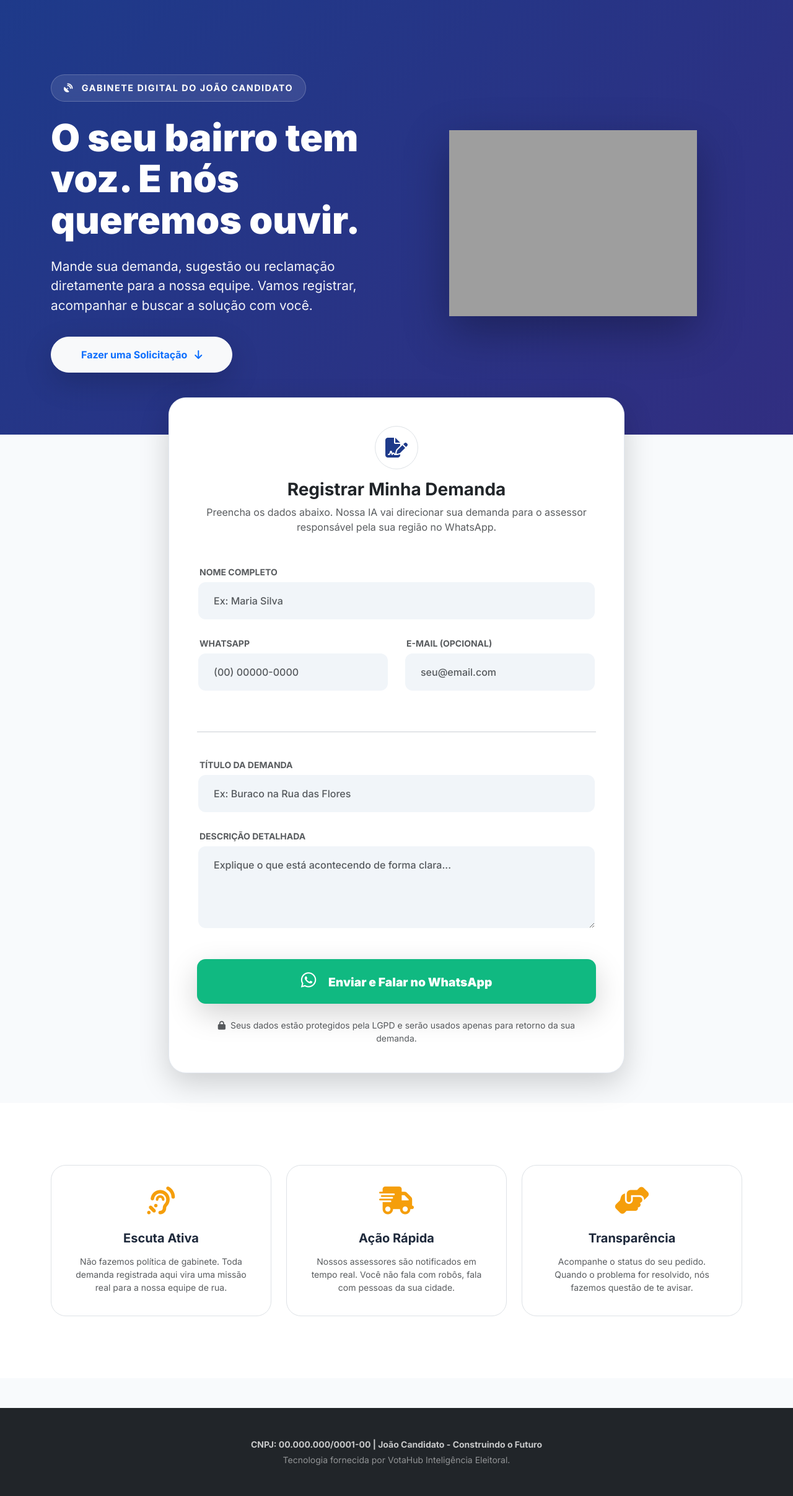
After one commit to guibatist/app-candidatos, a Flask app: page /crm/campanha in a window 1280 px wide. The commit adds this page. Shown: the whole page at 62% size. Run offline with Flask 3, Linux system fonts and the light colour scheme; some libraries are stand-ins or nearby versions; grey boxes are pictures that could not be loaded.

Commit message:
feat: modulo de comunicacao e gabinete digital integrado
- Criação da Landing Page de captação de demandas e leads
- Rota de API pública para recebimento e redirecionamento inteligente via WhatsApp
- Nova tabela 'demandas_site' independente para triagem (evita sujeira na base de apoiadores)
- Nova interface 'Central de Demandas' no CRM seguindo o padrão visual do SaaS (tabelas limpas, cards de B.I. integrados)
- Adicionada funcionalidade de ler os detalhes da demanda via Modal e concluir/resolver solicitações

```diff
--- a/app/routes/crm.py
+++ b/app/routes/crm.py
@@ -1438,3 +1438,97 @@ def preview_relatorio():
         return jsonify({'error': str(e)}), 500
     finally:
         if conn: conn.close()
+
+# MODELO
+# No final do seu arquivo app/routes/crm.py
+
+@crm_bp.route('/campanha')
+def landing_page_campanha():
+    # Esta página é pública, então não precisa do 'obter_contexto_acesso'
+    return render_template('site/landing_page.html')
+
+@crm_bp.route('/api/site/receber-demanda', methods=['POST'])
+def receber_demanda_site():
+    nome = request.form.get('nome')
+    telefone = request.form.get('telefone')
+    email = request.form.get('email')
+    titulo = request.form.get('titulo_demanda')
+    descricao = request.form.get('descricao_demanda')
+
+    conn = get_db_connection()
+    try:
+        with conn.cursor(cursor_factory=RealDictCursor) as cursor:
+            # 1. Salva a demanda na tabela isolada
+            cursor.execute("""
+                INSERT INTO demandas_site
+                (nome_solicitante, telefone_solicitante, email_solicitante, titulo, descricao)
+                VALUES (%s, %s, %s, %s, %s)
+            """, (nome, telefone, email, titulo, descricao))
+
+            conn.commit()
+
+            # 2. Prepara o link do WhatsApp (Aqui você define para QUEM vai a mensagem)
+            # Pode colocar o seu número ou o do Candidato fixo por enquanto
+            meu_numero = "5511999999999" # Coloque o número real aqui (DDI + DDD + Numero)
+
+            msg = f"Olá! Recebi uma nova demanda pelo site:%0A%0A*Assunto:* {titulo}%0A*Cidadão:* {nome}%0A*Telefone:* {telefone}"
+            wa_url = f"https://wa.me/{meu_numero}?text={msg}"
+
+            return jsonify({'sucesso': True, 'whatsapp_url': wa_url})
+
+    except Exception as e:
+        print(f"Erro ao processar demanda: {e}")
+        return jsonify({'sucesso': False}), 500
+    finally:
+        conn.close()
+
+@crm_bp.route('/comunicacao')
+def caixa_entrada():
+    ctx = obter_contexto_acesso()
+    if not ctx: return redirect(url_for('auth.login'))
+
+    conn = get_db_connection()
+    try:
+        with conn.cursor(cursor_factory=RealDictCursor) as cursor:
+            # Busca todas as demandas do site
+            cursor.execute("""
+                SELECT * FROM demandas_site
+                ORDER BY data_recebimento DESC
+            """)
+            demandas = cursor.fetchall()
+
+            # Conta os status para os cards do topo
+            resumo = {
+                'total': len(demandas),
+                'novas': sum(1 for d in demandas if d['status'] == 'Nova'),
+                'resolvidas': sum(1 for d in demandas if d['status'] == 'Resolvida')
+            }
+
+    finally:
+        if conn: conn.close()
+
+    return render_template('crm/comunicacao.html', demandas=demandas, resumo=resumo, permissoes=ctx['permissoes'])
+
+@crm_bp.route('/comunicacao/concluir/<int:demanda_id>', methods=['POST'])
+def concluir_demanda(demanda_id):
+    ctx = obter_contexto_acesso()
+    if not ctx: return redirect(url_for('auth.login'))
+
+    conn = get_db_connection()
+    try:
+        with conn.cursor() as cursor:
+            cursor.execute("""
+                UPDATE demandas_site
+                SET status = 'Resolvida'
+                WHERE id = %s
+            """, (demanda_id,))
+            conn.commit()
+
+        flash('Demanda marcada como concluída com sucesso!', 'success')
+    except Exception as e:
+        print(f"Erro ao concluir demanda: {e}")
+        flash('Erro ao atualizar o status da demanda.', 'danger')
+    finally:
+        if conn: conn.close()
+
+    return redirect(url_for('crm.caixa_entrada'))
--- a/app/templates/crm/notificacoes.html
+++ b/app/templates/crm/notificacoes.html
@@ -103,7 +103,7 @@
 <div class="container-fluid py-4">
     <div class="d-flex flex-column flex-md-row justify-content-between align-items-md-center mb-4 gap-3">
         <div>
-            <h2 class="fw-bold mb-0 text-dark"><i class="fa-regular fa-bell me-2 text-primary"></i>Caixa de Entrada</h2>
+            <h2 class="fw-bold mb-0 text-dark">Caixa de Entrada</h2>
             <p class="text-muted mb-0 mt-1">Gira as suas comunicações e obrigações operacionais.</p>
         </div>
 
--- a/app/templates/includes/sidebar.html
+++ b/app/templates/includes/sidebar.html
@@ -134,7 +134,7 @@
                 <div class="nav-icon-wrapper"><i class="fa-solid fa-users-gear nav-icon"></i></div>
                 <span class="nav-text">Minha Equipe</span>
             </a>
-            <a href="#" class="nav-item">
+            <a href="{{ url_for('crm.caixa_entrada') }}" class="nav-item {% if 'comunicacao' in request.path %}active{% endif %}">
                 <div class="nav-icon-wrapper"><i class="fa-solid fa-bullhorn nav-icon"></i></div>
                 <span class="nav-text">Comunicação</span>
             </a>
--- /dev/null
+++ b/app/templates/site/landing_page.html
@@ -0,0 +1,224 @@
+<!DOCTYPE html>
+<html lang="pt-BR">
+<head>
+    <meta charset="UTF-8">
+    <meta name="viewport" content="width=device-width, initial-scale=1.0">
+    <title>João Candidato | Construindo o Futuro com Você</title>
+    <link href="https://cdn.jsdelivr.net/npm/bootstrap@5.3.0/dist/css/bootstrap.min.css" rel="stylesheet">
+    <link rel="stylesheet" href="https://cdnjs.cloudflare.com/ajax/libs/font-awesome/6.4.0/css/all.min.css">
+    <link href="https://fonts.googleapis.com/css2?family=Inter:wght@400;500;700;900&display=swap" rel="stylesheet">
+
+    <style>
+        :root {
+            --brand-primary: #1e3a8a; /* Azul Político Moderno */
+            --brand-secondary: #f59e0b; /* Amarelo/Laranja de Ação */
+            --brand-whatsapp: #10b981; /* Verde WhatsApp */
+        }
+
+        body { font-family: 'Inter', sans-serif; background-color: #f8fafc; color: #334155; }
+
+        /* === HERO SECTION === */
+        .hero-section {
+            background: linear-gradient(135deg, var(--brand-primary), #312e81);
+            color: white;
+            padding: 120px 0 100px;
+            position: relative;
+            overflow: hidden;
+        }
+        .hero-title { font-weight: 900; font-size: 3.8rem; line-height: 1.1; margin-bottom: 25px; }
+        .hero-subtitle { font-size: 1.3rem; opacity: 0.95; margin-bottom: 35px; font-weight: 400; max-width: 600px; }
+
+        .badge-hero {
+            background: rgba(255, 255, 255, 0.1); backdrop-filter: blur(10px);
+            border: 1px solid rgba(255,255,255,0.2); color: white;
+            padding: 10px 20px; border-radius: 50px; font-weight: 700; font-size: 0.9rem;
+            display: inline-block; margin-bottom: 25px; text-transform: uppercase; letter-spacing: 1.5px;
+        }
+
+        /* === FORMULÁRIO DE DEMANDAS (O CÉREBRO) === */
+        .demand-card {
+            background: white; border-radius: 28px; padding: 45px;
+            box-shadow: 0 30px 60px -15px rgba(0,0,0,0.25);
+            position: relative; z-index: 10; margin-top: -60px;
+            border: 1px solid #e2e8f0;
+        }
+
+        .form-control-custom {
+            background-color: #f1f5f9; border: 2px solid transparent; border-radius: 14px;
+            padding: 18px 25px; font-weight: 500; transition: all 0.3s;
+        }
+        .form-control-custom:focus {
+            background-color: white; border-color: var(--brand-primary);
+            box-shadow: 0 0 0 5px rgba(30, 58, 138, 0.1);
+        }
+
+        .btn-whatsapp {
+            background-color: var(--brand-whatsapp); color: white; border: none;
+            border-radius: 14px; padding: 20px 25px; font-weight: 800; font-size: 1.2rem;
+            transition: all 0.3s; width: 100%; display: flex; align-items: center; justify-content: center;
+            position: relative; overflow: hidden;
+        }
+        .btn-whatsapp:hover { background-color: #059669; transform: translateY(-4px); box-shadow: 0 15px 30px rgba(16, 185, 129, 0.3); color: white;}
+
+        /* Loader do Botão */
+        .btn-loader { display: none; width: 22px; height: 22px; border: 3px solid rgba(255,255,255,0.3); border-radius: 50%; border-top-color: white; animation: spin 1s ease-in-out infinite; margin-left: 12px; }
+        @keyframes spin { to { transform: rotate(360deg); } }
+
+        /* === SEÇÃO SOBRE === */
+        .about-section { padding: 100px 0; background: white; }
+        .feature-box { text-align: center; padding: 35px; border-radius: 24px; transition: all 0.3s cubic-bezier(0.4, 0, 0.2, 1); height: 100%; }
+        .feature-box:hover { background: #f8fafc; transform: translateY(-8px); box-shadow: 0 10px 25px rgba(0,0,0,0.03); }
+        .feature-icon { font-size: 2.8rem; color: var(--brand-secondary); margin-bottom: 25px; }
+        .feature-title { font-weight: 700; color: #1e293b; margin-bottom: 15px; }
+    </style>
+</head>
+<body>
+
+    <section class="hero-section">
+        <div class="container">
+            <div class="row align-items-center">
+                <div class="col-lg-6 mb-5 mb-lg-0">
+                    <div class="badge-hero"><i class="fa-solid fa-satellite-dish me-2"></i> Gabinete Digital do João Candidato</div>
+                    <h1 class="hero-title">O seu bairro tem voz. E nós queremos ouvir.</h1>
+                    <p class="hero-subtitle">Mande sua demanda, sugestão ou reclamação diretamente para a nossa equipe. Vamos registrar, acompanhar e buscar a solução com você.</p>
+                    <a href="#form-demanda" class="btn btn-light rounded-pill px-5 py-3 fw-bold text-primary shadow-lg fs-6">
+                        Fazer uma Solicitação <i class="fa-solid fa-arrow-down ms-2"></i>
+                    </a>
+                </div>
+                <div class="col-lg-6 text-center">
+                    <img src="https://ui-avatars.com/api/?name=João Candidato&size=450&background=f59e0b&color=fff&rounded=true" alt="João Candidato" class="img-fluid drop-shadow" style="max-width: 85%; filter: drop-shadow(0 25px 35px rgba(0,0,0,0.3));">
+                </div>
+            </div>
+        </div>
+    </section>
+
+    <section class="container" id="form-demanda">
+        <div class="row justify-content-center">
+            <div class="col-lg-8">
+                <div class="demand-card shadow-lg">
+                    <div class="text-center mb-5">
+                        <div class="d-inline-flex align-items-center justify-content-center bg-purple bg-opacity-10 text-purple rounded-circle mb-3 border" style="width: 70px; height: 70px; color: var(--brand-primary);"><i class="fa-solid fa-file-signature fs-2"></i></div>
+                        <h3 class="fw-bold text-dark">Registrar Minha Demanda</h3>
+                        <p class="text-muted mb-0 max-width-600 mx-auto">Preencha os dados abaixo. Nossa IA vai direcionar sua demanda para o assessor responsável pela sua região no WhatsApp.</p>
+                    </div>
+
+                    <form id="formGabineteDigital">
+                        <div class="row g-4">
+                            <div class="col-md-12">
+                                <label class="fw-bold small text-muted ms-1 mb-1 text-uppercase letter-spacing-1">Nome Completo</label>
+                                <input type="text" name="nome" class="form-control form-control-custom" placeholder="Ex: Maria Silva" required>
+                            </div>
+                            <div class="col-md-6">
+                                <label class="fw-bold small text-muted ms-1 mb-1 text-uppercase letter-spacing-1">WhatsApp</label>
+                                <input type="tel" name="telefone" class="form-control form-control-custom" placeholder="(00) 00000-0000" required>
+                            </div>
+                            <div class="col-md-6">
+                                <label class="fw-bold small text-muted ms-1 mb-1 text-uppercase letter-spacing-1">E-mail (Opcional)</label>
+                                <input type="email" name="email" class="form-control form-control-custom" placeholder="seu@email.com">
+                            </div>
+                            <div class="col-12 mt-5">
+                                <hr class="opacity-10">
+                            </div>
+                            <div class="col-md-12">
+                                <label class="fw-bold small text-muted ms-1 mb-1 text-uppercase letter-spacing-1">Título da Demanda</label>
+                                <input type="text" name="titulo_demanda" class="form-control form-control-custom" placeholder="Ex: Buraco na Rua das Flores" required>
+                            </div>
+                            <div class="col-md-12">
+                                <label class="fw-bold small text-muted ms-1 mb-1 text-uppercase letter-spacing-1">Descrição Detalhada</label>
+                                <textarea name="descricao_demanda" class="form-control form-control-custom" rows="4" placeholder="Explique o que está acontecendo de forma clara..." required></textarea>
+                            </div>
+                            <div class="col-12 mt-5">
+                                <button type="submit" id="btnSubmit" class="btn-whatsapp shadow-lg">
+                                    <span id="btnText"><i class="fa-brands fa-whatsapp fs-3 me-3"></i> Enviar e Falar no WhatsApp</span>
+                                    <div class="btn-loader" id="btnLoader"></div>
+                                </button>
+                                <p class="text-center small text-muted mt-4 mb-0"><i class="fa-solid fa-lock me-1"></i> Seus dados estão protegidos pela LGPD e serão usados apenas para retorno da sua demanda.</p>
+                            </div>
+                        </div>
+                    </form>
+                </div>
+            </div>
+        </div>
+    </section>
+
+    <section class="about-section mt-5">
+        <div class="container">
+            <div class="row g-4">
+                <div class="col-md-4">
+                    <div class="feature-box bg-white border">
+                        <i class="fa-solid fa-ear-listen feature-icon"></i>
+                        <h5 class="feature-title">Escuta Ativa</h5>
+                        <p class="text-muted small mb-0">Não fazemos política de gabinete. Toda demanda registrada aqui vira uma missão real para a nossa equipe de rua.</p>
+                    </div>
+                </div>
+                <div class="col-md-4">
+                    <div class="feature-box bg-white border">
+                        <i class="fa-solid fa-truck-fast feature-icon"></i>
+                        <h5 class="feature-title">Ação Rápida</h5>
+                        <p class="text-muted small mb-0">Nossos assessores são notificados em tempo real. Você não fala com robôs, fala com pessoas da sua cidade.</p>
+                    </div>
+                </div>
+                <div class="col-md-4">
+                    <div class="feature-box bg-white border">
+                        <i class="fa-solid fa-handshake-angle feature-icon"></i>
+                        <h5 class="feature-title">Transparência</h5>
+                        <p class="text-muted small mb-0">Acompanhe o status do seu pedido. Quando o problema for resolvido, nós fazemos questão de te avisar.</p>
+                    </div>
+                </div>
+            </div>
+        </div>
+    </section>
+
+    <footer class="bg-dark text-white text-center py-5 mt-5">
+        <div class="container">
+            <p class="mb-1 small fw-bold opacity-75">CNPJ: 00.000.000/0001-00 | João Candidato - Construindo o Futuro</p>
+            <p class="mb-0 small opacity-50 mt-1">Tecnologia fornecida por VotaHub Inteligência Eleitoral.</p>
+        </div>
+    </footer>
+
+    <script>
+        document.getElementById('formGabineteDigital').addEventListener('submit', function(e) {
+            e.preventDefault(); // Impede o site de recarregar
+
+            const btn = document.getElementById('btnSubmit');
+            const btnText = document.getElementById('btnText');
+            const btnLoader = document.getElementById('btnLoader');
+
+            // Estado de Carregamento (UX)
+            btn.disabled = true;
+            btnText.innerHTML = "Sorteando Assessor e Preparando WhatsApp...";
+            btnLoader.style.display = "block";
+
+            // Captura os dados do formulário
+            const formData = new FormData(this);
+
+            // POST para a rota que vamos criar no Python (/api/site/receber-demanda)
+            fetch('/crm/api/site/receber-demanda', { // Adicionei o /crm aqui
+                method: 'POST',
+                body: formData
+            })
+            .then(response => response.json())
+            .then(data => {
+                if(data.sucesso) {
+                    // O Python devolve o link do WhatsApp sorteado e montado
+                    window.location.href = data.whatsapp_url;
+                } else {
+                    alert('Houve um erro ao processar sua demanda. Tente novamente.');
+                    resetBtn();
+                }
+            })
+            .catch(error => {
+                console.error('Erro:', error);
+                alert('Houve um erro de rede. Tente novamente.');
+                resetBtn();
+            });
+
+            function resetBtn() {
+                btn.disabled = false;
+                btnText.innerHTML = '<i class="fa-brands fa-whatsapp fs-3 me-3"></i> Enviar e Falar no WhatsApp';
+                btnLoader.style.display = "none";
+            }
+        });
+    </script>
+</body>
+</html>
```
Also changed, not shown: app/templates/crm/comunicacao.html (added, +177 -0 lines).
